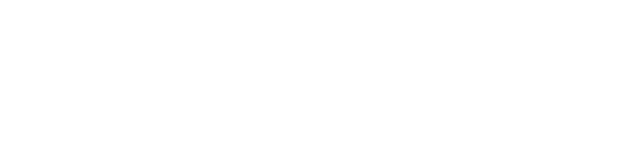
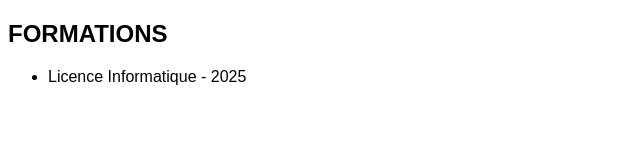
Before and after one commit to gandahoimma-cmd/mon-cv, a plain HTML site: page index.html in a window 1280 px wide. Shown: the whole page, without its empty margins (0-640 px from the left). Drawn offline with Linux system fonts and the light colour scheme.

Commit message:
mise en place de la section formations

```diff
--- a/index.html
+++ b/index.html
@@ -6,6 +6,9 @@
     <title>Mon CV</title>
 </head>
 <body>
-
+    <h2>FORMATIONS</h2>
+    <ul>
+        <li>Licence Informatique - 2025</li>
+    </ul>
 </body>
 </html>
```
